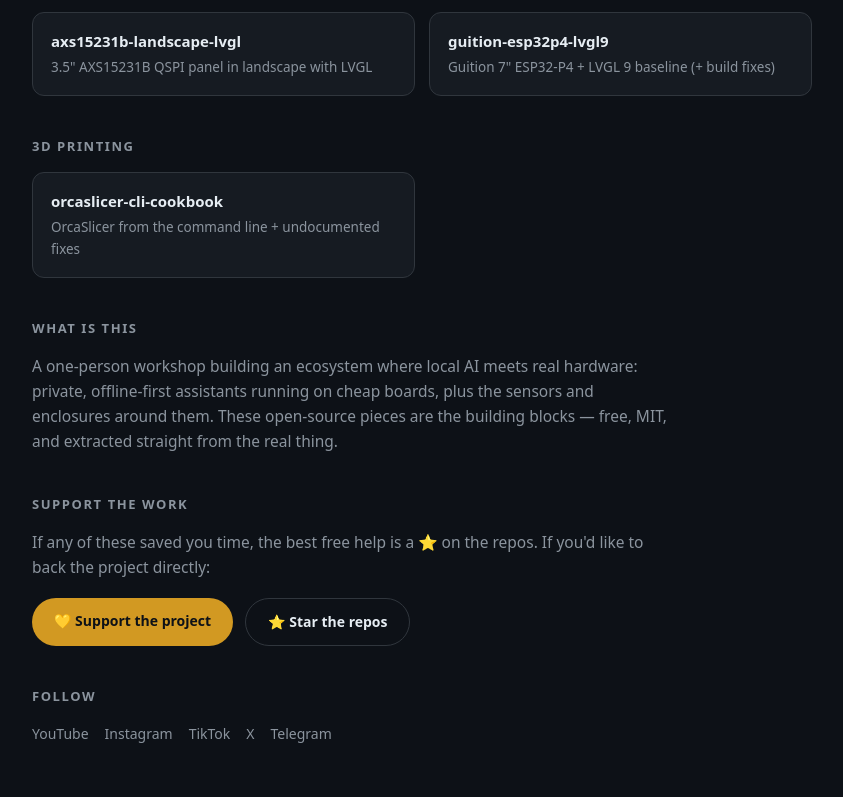
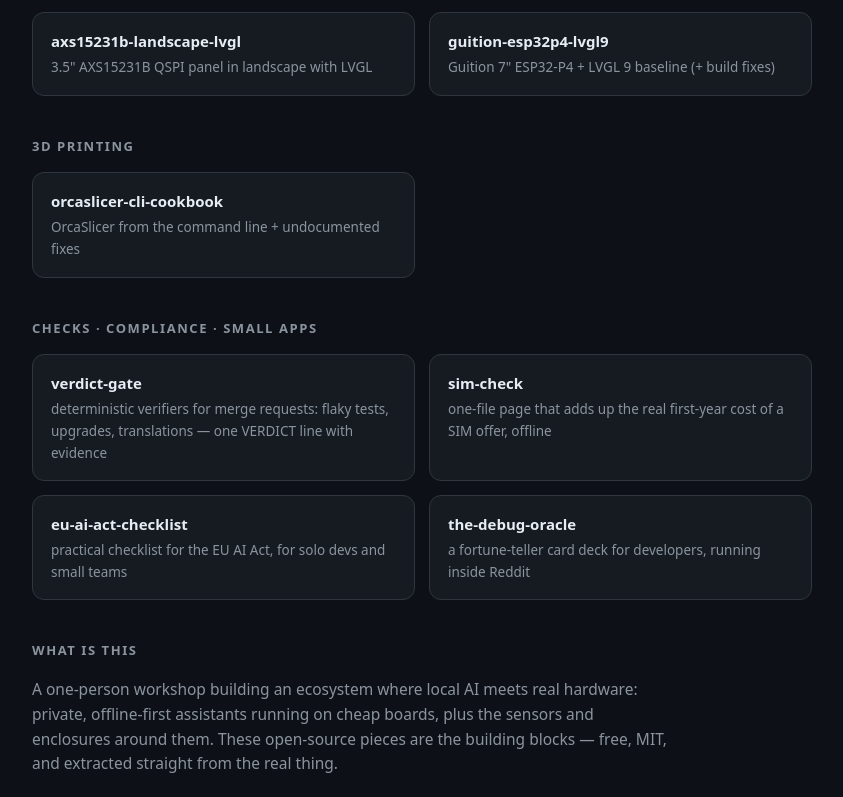
Before and after one commit to CapitanaIcoachai/CapitanaIcoachai.github.io, a plain HTML site: page index.html in a window 1280 px wide. Shown: the part 502-1299 px from the top of the page, without its empty margins (218-1061 px from the left). Drawn offline with Linux system fonts and the light colour scheme.

Commit message:
Add verdict-gate, sim-check, eu-ai-act-checklist and the-debug-oracle to the repository panel

```diff
--- a/index.html
+++ b/index.html
@@ -58,6 +58,14 @@
     <a class="card" href="https://github.com/CapitanaIcoachai/orcaslicer-cli-cookbook"><div class="n">orcaslicer-cli-cookbook</div><div class="d">OrcaSlicer from the command line + undocumented fixes</div></a>
   </div>
 
+  <h2>Checks · Compliance · Small apps</h2>
+  <div class="grid">
+    <a class="card" href="https://github.com/CapitanaIcoachai/verdict-gate"><div class="n">verdict-gate</div><div class="d">deterministic verifiers for merge requests: flaky tests, upgrades, translations — one VERDICT line with evidence</div></a>
+    <a class="card" href="https://github.com/CapitanaIcoachai/sim-check"><div class="n">sim-check</div><div class="d">one-file page that adds up the real first-year cost of a SIM offer, offline</div></a>
+    <a class="card" href="https://github.com/CapitanaIcoachai/eu-ai-act-checklist"><div class="n">eu-ai-act-checklist</div><div class="d">practical checklist for the EU AI Act, for solo devs and small teams</div></a>
+    <a class="card" href="https://github.com/CapitanaIcoachai/the-debug-oracle"><div class="n">the-debug-oracle</div><div class="d">a fortune-teller card deck for developers, running inside Reddit</div></a>
+  </div>
+
   <h2>What is this</h2>
   <p class="lead">A one-person workshop building an ecosystem where local AI meets real hardware: private, offline-first assistants running on cheap boards, plus the sensors and enclosures around them. These open-source pieces are the building blocks — free, MIT, and extracted straight from the real thing.</p>
 
```
